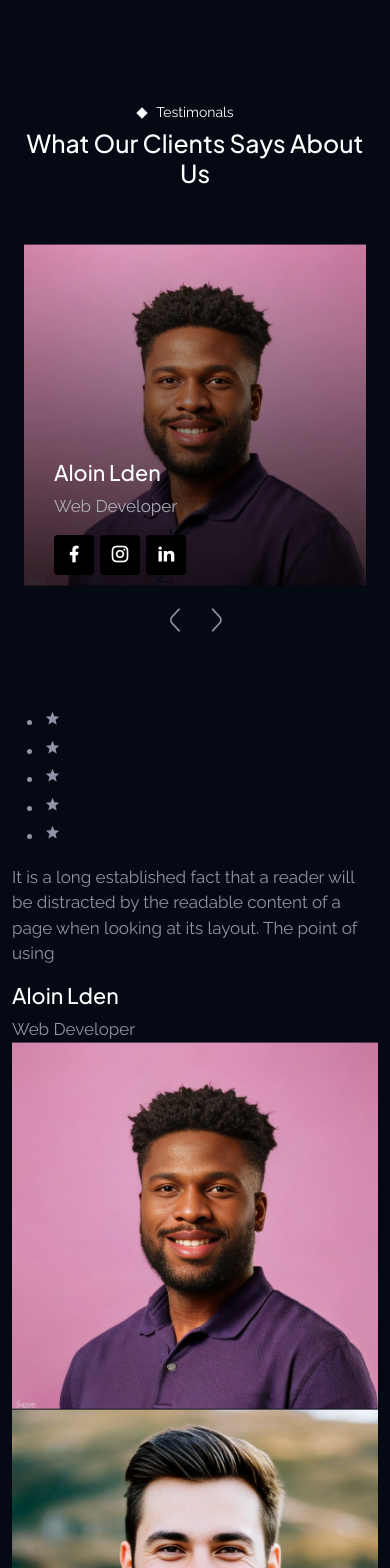
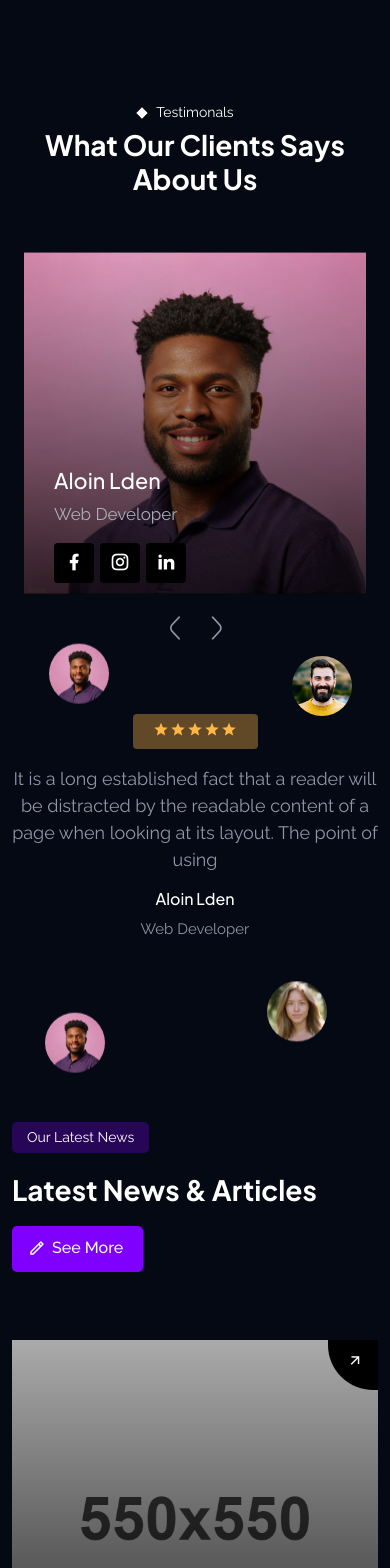
Before and after one commit to ibtehajmr/Epoch, a React (Vite) app: page / in a window 390 px wide. Shown: the part 4220-5788 px from the top of the page. Built offline with nearby package versions, Linux system fonts and the light colour scheme.

Commit message:
chore: fixed images position

```diff
--- a/src/assets/css/responsive.css
+++ b/src/assets/css/responsive.css
@@ -466,7 +466,7 @@
     font-size: 17px;
   }
   /* Tech section */
-
+  .testimonial-section h2,
   .tech-section h2 {
     font-size: 28px;
   }
@@ -604,10 +604,6 @@
     height: 70px;
     width: 70px;
   }
-  .testimonial-area .user:nth-child(5) {
-    bottom: 80px;
-    left: 9%;
-  }
   /* pricing area */
   .pricing-area .pricing {
     font-size: 65px;
@@ -677,7 +673,7 @@
     flex-direction: column;
   }
   /* Tech section */
-
+  .testimonial-section h2,
   .tech-section h2 {
     font-size: 28px;
   }
--- a/src/assets/css/style.css
+++ b/src/assets/css/style.css
@@ -1559,7 +1559,7 @@ services Area CSS
 =================================================*/
 .services-area .single-services-box {
   border-radius: 30px;
-  background: linear-gradient(90deg, #e101ff26 0%, #7f01ff26 100%)
+  background: linear-gradient(90deg, #e101ff26 0%, #7f01ff26 100%);
 }
 .services-area .row .col-lg-4:first-child .single-services-box,
 .services-area .row .col-md-6:first-child .single-services-box {
@@ -1570,7 +1570,6 @@ services Area CSS
 .services-area .row .col-md-6:last-child .single-services-box {
   background: none;
 }
-
 
 .services-area .single-services-box h3 {
   font-size: 42px;
@@ -2003,27 +2002,20 @@ Testimonial Area CSS
   animation: movebounce 3s linear infinite;
 }
 
-.testimonial-area .user:nth-child(2) {
-  top: 0;
-  left: 10%;
-  animation: movebounce 3s linear infinite;
-}
-
 .testimonial-area .user:nth-child(3) {
-  position: absolute;
   top: 0;
   right: 7%;
   animation: movebounce 4s linear infinite;
 }
 
 .testimonial-area .user:nth-child(4) {
-  bottom: 18%;
+  top:90%;
   right: 14%;
   animation: movebounce 5s linear infinite;
 }
 
 .testimonial-area .user:nth-child(5) {
-  bottom: 24%;
+  top: 100%;
   left: 18%;
   animation: movebounce 3s linear infinite;
 }
@@ -3292,7 +3284,7 @@ Contact Section CSS
 }
 
 /* Tech section */
-
+.testimonial-section h2,
 .tech-section h2 {
   font-weight: 700;
   font-size: 64px;
@@ -3310,12 +3302,11 @@ Contact Section CSS
   height: '329px';
   width: 100%;
   max-width: 300px;
-
 }
 
 .gradient-border {
-    border-radius: 30px;
-   position: relative;
+  border-radius: 30px;
+  position: relative;
   z-index: 0;
   overflow: hidden;
 }
@@ -3338,7 +3329,6 @@ Contact Section CSS
     0 100%;
   background-image: linear-gradient(#e101ff, #7f01ff);
   animation: bgRotate 4s linear infinite;
-
 }
 
 .gradient-border::after {
--- a/src/components/testimonial.jsx
+++ b/src/components/testimonial.jsx
@@ -120,15 +120,14 @@ const Testimonial = () => {
   const swiperRef = useRef();
 
   return (
-    <div className='testimonal-area ptb-100'>
+    <div className='testimonial-section ptb-100'>
       <div className='container'>
         <div class='banner-area no-background text-center'>
           <span class='banner-top-title'>Testimonals</span>
         </div>
         <h2 className='text-center pb-5'>What Our Clients Says About Us</h2>
         <TeamComponent parentClass={'pt-0 pb-100'} data={testimonialData} />
-        <div className='ptb-100'>
-          <div>
+        <div className='testimonial-area ptb-100'>
           <Swiper
             spaceBetween={30}
             slidesPerView={1}
@@ -164,7 +163,6 @@ const Testimonial = () => {
             );
           })}
         </div>
-        </div>
         <div className='star'></div>
         <div className='star'></div>
         <div className='star'></div>
```
Lines whose indentation alone changed are shown as unchanged.
